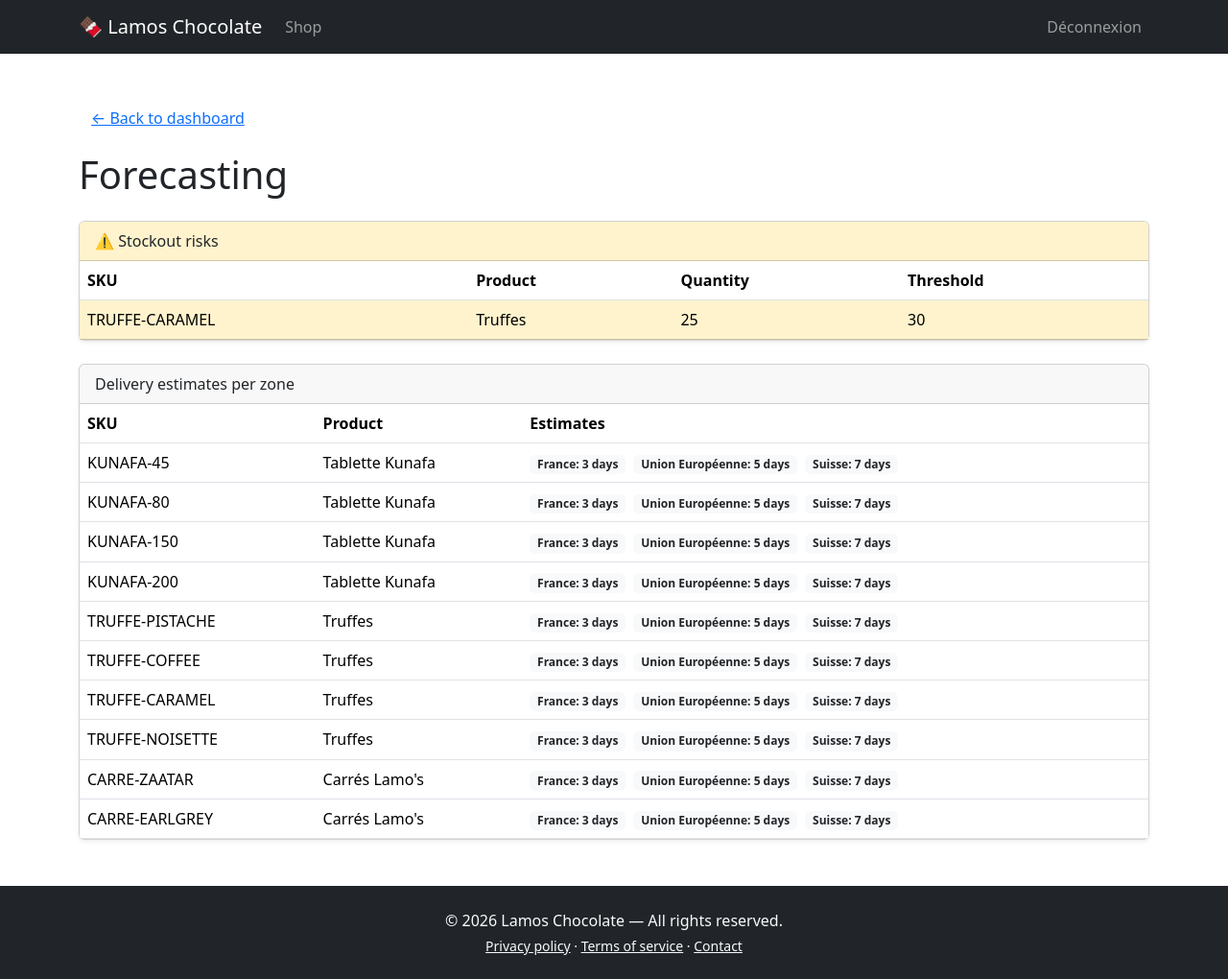
After one commit to SaraEstelle/Lamos-chocolate, a Django app: page /backoffice/forecasting/ in a window 1280 px wide. The commit adds this page. Shown: the whole page at 96% size. Run offline with Django 5.2, Linux system fonts and the light colour scheme; the visitor is signed in with stand-in values (Sample User, id 1); data comes from the database, SQL or seed files in the repository; parts of the project's set-up code (start-up, migrations or seed data) failed here and were passed over.

Commit message:
feat(forecasting): backoffice forecasting view (delays + stockout alerts)

```diff
--- a/backend/apps/backoffice/urls.py
+++ b/backend/apps/backoffice/urls.py
@@ -21,6 +21,7 @@ urlpatterns = [
     path("orders/", views.orders_list_view, name="orders"),
     path("orders/<int:order_id>/status/", views.order_update_status_view, name="order_status"),
     path("stock/", views.stock_view, name="stock"),
+    path("forecasting/", views.forecasting_view, name="forecasting"),
     path("b2b/", views.b2b_requests_view, name="b2b_requests"),
     path("b2b/<int:request_id>/status/", views.b2b_update_status_view, name="b2b_status"),
 ]
--- a/backend/apps/backoffice/views.py
+++ b/backend/apps/backoffice/views.py
@@ -20,6 +20,7 @@ from apps.backoffice.dashboards import (
     get_top_products,
 )
 from apps.checkout.models import Order
+from apps.forecasting.services import get_production_estimates, get_stockout_risks
 
 
 @staff_member_required
@@ -87,6 +88,17 @@ def b2b_requests_view(request):
 
 
 @staff_member_required
+@require_http_methods(["GET"])
+def forecasting_view(request):
+    """Forecasting dashboard: production delays + stockout risks."""
+    context = {
+        "production": get_production_estimates(),
+        "stockout_risks": get_stockout_risks(),
+    }
+    return render(request, "backoffice/forecasting.html", context)
+
+
+@staff_member_required
 @require_http_methods(["POST"])
 def b2b_update_status_view(request, request_id):
     """Update a B2B request status (new/in_progress/converted/refused)."""
--- a/backend/templates/backoffice/dashboard.html
+++ b/backend/templates/backoffice/dashboard.html
@@ -26,6 +26,7 @@
   <div class="row g-3 mb-4">
     <div class="col-md-4"><a href="{% url 'backoffice:orders' %}" class="btn btn-outline-dark w-100">📦 {% trans "Manage orders" %} ({{ kpis.pending_orders }} {% trans "pending" %})</a></div>
     <div class="col-md-4"><a href="{% url 'backoffice:stock' %}" class="btn btn-outline-dark w-100">📊 {% trans "Stock" %}</a></div>
+    <div class="col-md-4"><a href="{% url 'backoffice:forecasting' %}" class="btn btn-outline-dark w-100">📈 {% trans "Forecasting" %}</a></div>
     <div class="col-md-4"><a href="{% url 'backoffice:b2b_requests' %}" class="btn btn-outline-dark w-100">🏢 {% trans "B2B requests" %} ({{ kpis.new_b2b_count }} {% trans "new" %})</a></div>
   </div>
 
--- /dev/null
+++ b/backend/templates/backoffice/forecasting.html
@@ -0,0 +1,54 @@
+{% extends "base/base.html" %}
+{% load i18n %}
+
+{% block title %}{% trans "Forecasting" %} — Backoffice{% endblock %}
+
+{% block content %}
+<div class="container my-5">
+  <a href="{% url 'backoffice:dashboard' %}" class="btn btn-link mb-3">← {% trans "Back to dashboard" %}</a>
+  <h1 class="mb-4">{% trans "Forecasting" %}</h1>
+
+  <!-- Stockout risks -->
+  <div class="card shadow-sm mb-4">
+    <div class="card-header bg-warning-subtle">⚠️ {% trans "Stockout risks" %}</div>
+    {% if stockout_risks %}
+    <table class="table mb-0">
+      <thead><tr><th>SKU</th><th>{% trans "Product" %}</th><th>{% trans "Quantity" %}</th><th>{% trans "Threshold" %}</th></tr></thead>
+      <tbody>
+        {% for risk in stockout_risks %}
+        <tr class="table-warning">
+          <td>{{ risk.sku.sku_code }}</td>
+          <td>{{ risk.sku.product.name_fr }}</td>
+          <td>{{ risk.quantity }}</td>
+          <td>{{ risk.threshold }}</td>
+        </tr>
+        {% endfor %}
+      </tbody>
+    </table>
+    {% else %}
+    <div class="card-body text-success">{% trans "No stockout risks." %}</div>
+    {% endif %}
+  </div>
+
+  <!-- Production / delivery estimates -->
+  <div class="card shadow-sm">
+    <div class="card-header">{% trans "Delivery estimates per zone" %}</div>
+    <table class="table mb-0">
+      <thead><tr><th>SKU</th><th>{% trans "Product" %}</th><th>{% trans "Estimates" %}</th></tr></thead>
+      <tbody>
+        {% for row in production %}
+        <tr>
+          <td>{{ row.sku.sku_code }}</td>
+          <td>{{ row.sku.product.name_fr }}</td>
+          <td>
+            {% for est in row.estimates %}
+              <span class="badge bg-light text-dark me-1">{{ est.zone.zone_name }}: {{ est.days }} {% trans "days" %}</span>
+            {% endfor %}
+          </td>
+        </tr>
+        {% endfor %}
+      </tbody>
+    </table>
+  </div>
+</div>
+{% endblock %}
```
